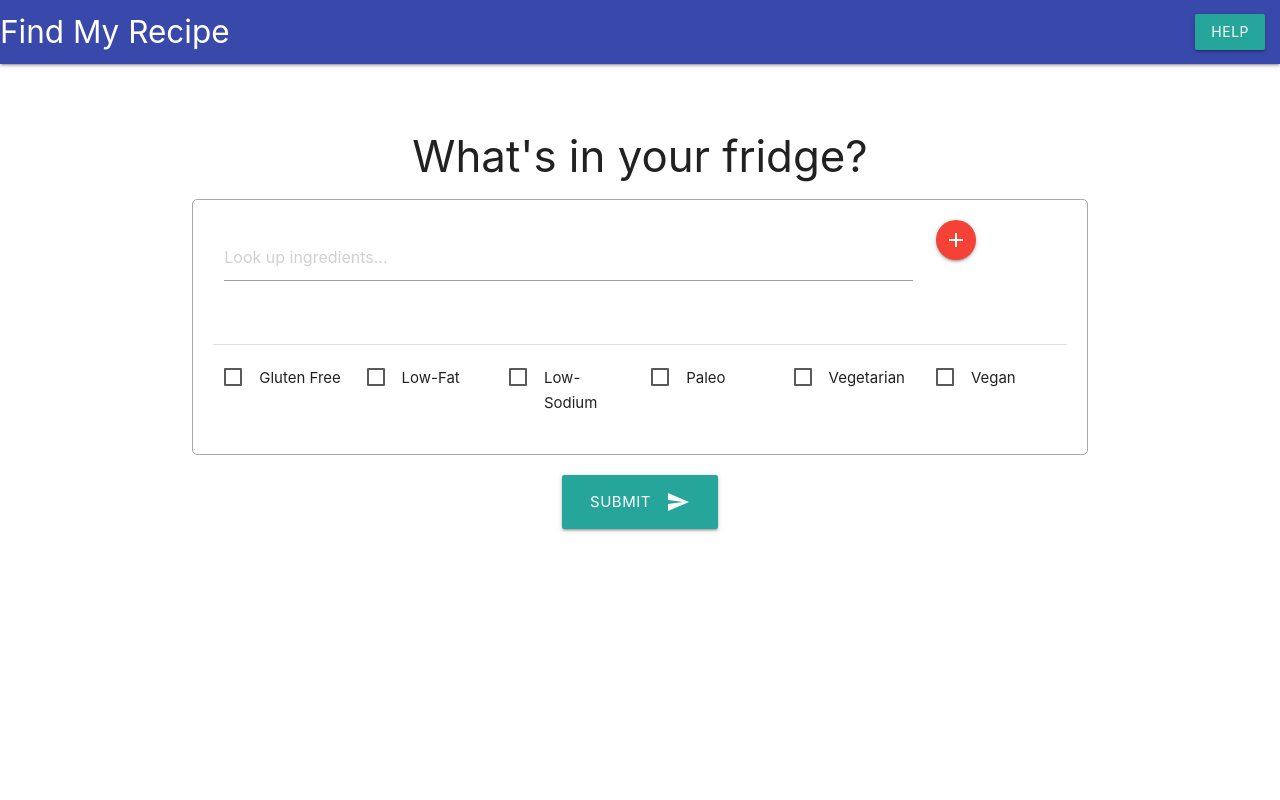
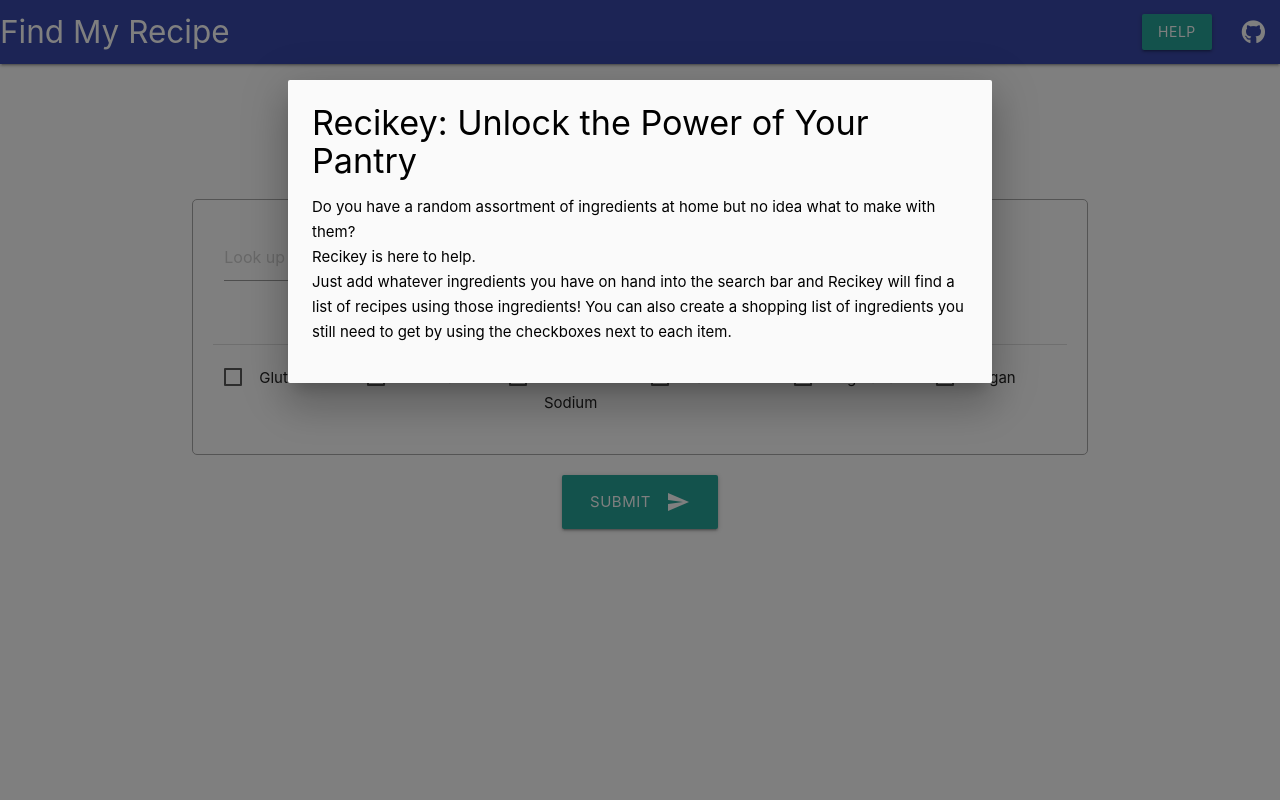
Before and after one commit to theparkinator56/Project-1, a PHP site: page /search-Form.html in a window 1280 px wide, after a click on "HELP". Run offline with PHP 8.4, Linux system fonts and the light colour scheme; some libraries are stand-ins or nearby versions.

Commit message:
Filled out help tab modal. Added Github link to navbar

```diff
--- a/search-Form.html
+++ b/search-Form.html
@@ -11,7 +11,8 @@
     <link href="https://fonts.googleapis.com/icon?family=Material+Icons" rel="stylesheet">
     <!-- Materialize CSS -->
     <link rel="stylesheet" href="https://cdnjs.cloudflare.com/ajax/libs/materialize/1.0.0/css/materialize.min.css">
-
+    <!-- Fontawesome CDN for Github icon -->
+    <link rel="stylesheet" href="https://use.fontawesome.com/releases/v5.3.1/css/all.css" integrity="sha384-mzrmE5qonljUremFsqc01SB46JvROS7bZs3IO2EmfFsd15uHvIt+Y8vEf7N7fWAU" crossorigin="anonymous">
     <!-- CSS Search Form Stylesheet -->
     <link rel="stylesheet" type="text/css" media="screen" href="search-form/search-style.css" />
 
@@ -29,17 +30,14 @@
                 <ul id="nav-mobile" class="right hide-on-med-and-down">
                     <li><a class="waves-effect waves-light btn modal-trigger" href="#modalHelp">Help</a></li>
                     <!-- Help Tab Modal -->
-                    <div id="modal1" class="modal">
+                    <div id="modalHelp" class="modal">
                         <div class="modal-content">
                           <h4>Recikey: Unlock the Power of Your Pantry</h4>
                           <p>Do you have a random assortment of ingredients at home but no idea what to make with them? <br> Recikey is here to help. <br> Just add whatever ingredients you have on hand into the search bar and Recikey will find a list of recipes using those ingredients! You can also create a shopping list of ingredients you still need to get by using the checkboxes next to each item.</p>
                         </div>
-                        <div class="modal-footer">
-                          <a href="#!" class="modal-close waves-effect waves-green btn-flat">Agree</a>
-                        </div>
                      </div>
                      <!-- Github link -->
-                    <li></li>
+                    <li><a target="_blank" href="https://github.com/theparkinator56/Project-1"><i class="fab fa-github"></i></a></li>
                 </ul>
             </div>
         </nav>
--- a/search-form/ingredient-tags.js
+++ b/search-form/ingredient-tags.js
@@ -69,3 +69,9 @@
 
 
 });
+
+// Modal trigger
+
+$(document).ready(function(){
+    $('.modal').modal();
+  });
--- a/search-form/search-style.css
+++ b/search-form/search-style.css
@@ -17,3 +17,8 @@
 /* #searchForm {
 
 } */
+
+.modal-content {
+    color: black;
+    line-height: 25px;
+}
```
